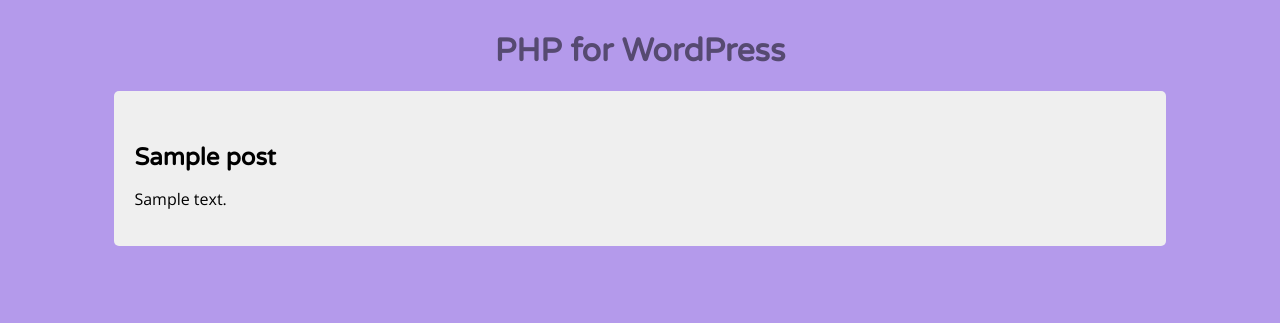
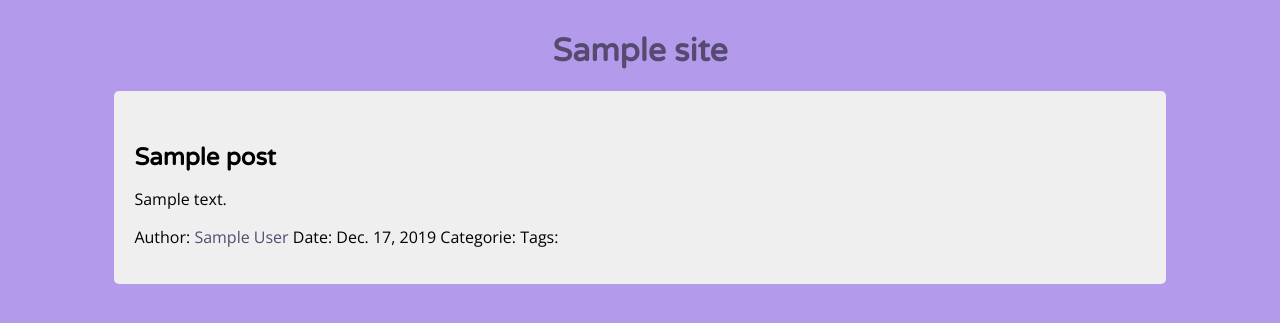
Before and after one commit to aliensmart/wordpress_theme_dev_2, a WordPress theme: template index.php in a window 1280 px wide. Shown: the top 323 px of the page. Run offline with PHP 8.4 and a stand-in for WordPress, Linux system fonts and the light colour scheme; the site name, menu and one post (Sample post) are stand-ins, and other content is empty.

Commit message:
wordpress header footer added

```diff
--- /dev/null
+++ b/footer.php
@@ -0,0 +1,3 @@
+<?php wp_footer() ?>
+</body>
+</html>
--- /dev/null
+++ b/header.php
@@ -0,0 +1,14 @@
+<!DOCTYPE html>
+<html>
+<head>
+  <meta charset="utf-8">
+  <title>PHP for WordPress</title>
+  <link href="https://fonts.googleapis.com/css?family=Open+Sans|Varela+Round" rel="stylesheet">
+  <link rel="stylesheet" href="<?php echo get_stylesheet_directory_uri(); ?>/style.css">
+  <?php wp_head( ) ?>
+</head>
+<body <?php body_class( ) ?>>
+
+  <header id="masthead">
+    <h1><a href="#"><?php bloginfo('name') ?></a></h1>
+  </header>
--- a/index.php
+++ b/index.php
@@ -1,16 +1,4 @@
-<!DOCTYPE html>
-<html>
-<head>
-  <meta charset="utf-8">
-  <title>PHP for WordPress</title>
-  <link href="https://fonts.googleapis.com/css?family=Open+Sans|Varela+Round" rel="stylesheet">
-  <link rel="stylesheet" href="<?php echo get_stylesheet_directory_uri(); ?>/style.css">
-</head>
-<body>
-
-  <header id="masthead">
-    <h1><a href="#">PHP for WordPress</a></h1>
-  </header>
+<?php get_header(); ?>
 
   <div id="content">
 
@@ -19,9 +7,30 @@
     <?php if ( have_posts() ) : while ( have_posts() ) : the_post(); ?>
 
       <!-- Add any post template tags inside of loop -->
+      <article <?php post_class(); ?>>
 
-      <h2><?php the_title(); ?></h2>
-      <?php the_content(); ?>
+          <h2><a href="<?php the_permalink(); ?>"></a> <?php the_title(); ?></h2>
+          <?php the_content(); ?>
+
+          <footer>
+            <p class="byline">
+            Author:
+            <a href="<?php echo get_author_posts_url($post->post_author); ?>">
+            <?php the_author(); ?>
+            </a>
+            Date:
+            <?php the_time( 'M. j, Y' ); ?>
+            Categorie:
+            <?php the_category(', '); ?>
+            Tags:
+            <?php the_tags('', ', ', '');?>
+
+            </p>
+          </footer>
+
+      </article>
+
+
 
     <?php endwhile; else: ?>
 
@@ -33,6 +42,4 @@
 <!-- Add any template tags outside of loop -->
 
   </div>
-
-</body>
-</html>
+<?php get_footer() ?>
```
